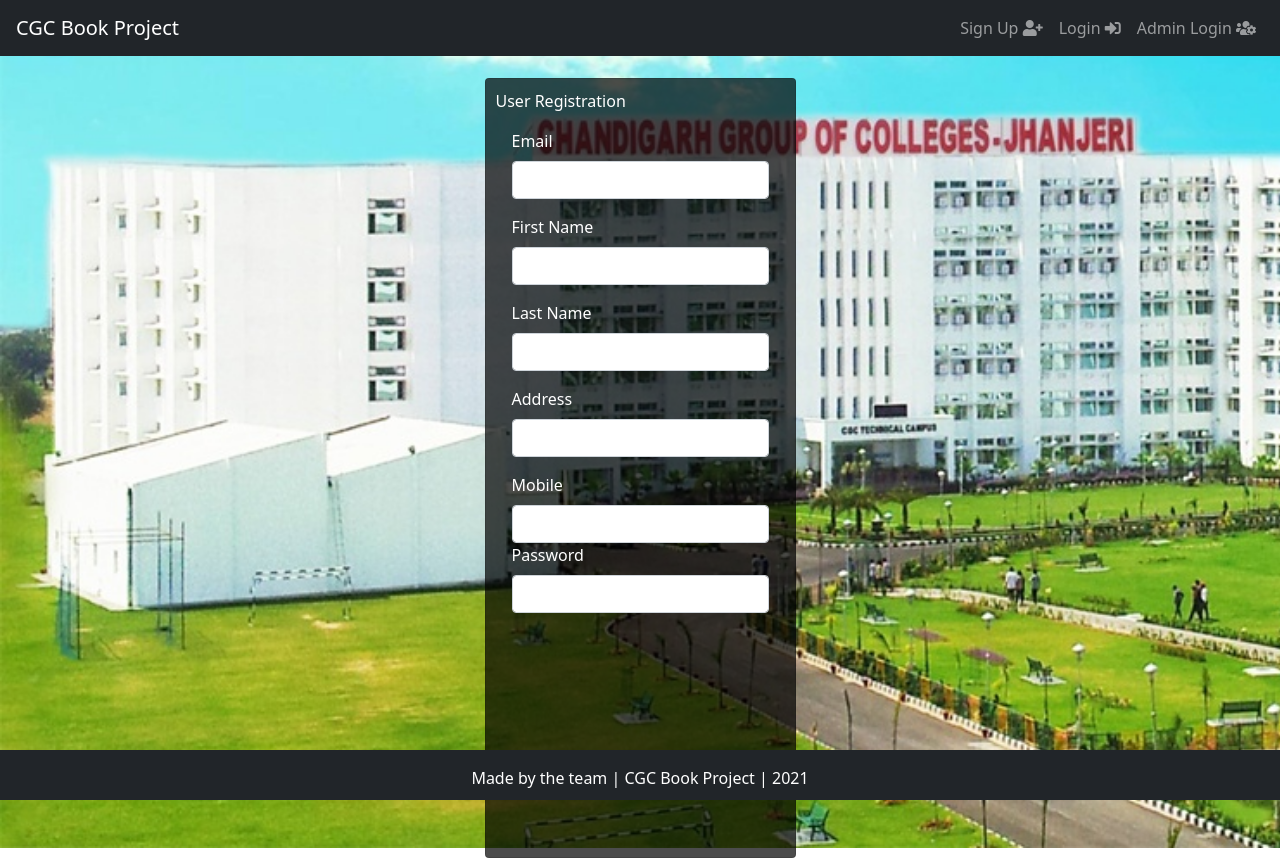
After one commit to gillgurvijay01/CGC-Book-Project, a PHP site: page /signup.php in a window 1280 px wide. The commit adds this page. Run offline with PHP 8.4, Linux system fonts and the light colour scheme.

Commit message:
Registration new user Designed but not connected to sql

```diff
--- a/css/opening.css
+++ b/css/opening.css
@@ -9,7 +9,7 @@
 }
 
 .main{
-    background-color: rgba(0, 0, 0, 0.623);
+    background-color: rgba(0, 0, 0, 0.7);
     height: 300px;
     width: 100vw;
     top: 20vh;
--- /dev/null
+++ b/css/signup.css
@@ -0,0 +1,17 @@
+div.full{
+    background-image:url('../img/cgc.jpeg');
+    background-size: cover;
+    height: 100vh;
+    width: 100vw;
+    display: flex;
+    flex-direction: row;
+    justify-content: space-around;
+    /* top: 50px; */
+}
+
+/* .division{
+    height: max-content;
+    width: max-content;
+    background-color: rgba(0, 0, 0, 0.7);
+    flex-direction: column;
+} */
--- /dev/null
+++ b/outheader.php
@@ -0,0 +1,22 @@
+<?php
+    echo '<nav class="navbar navbar-expand-lg navbar-dark bg-dark fixed-top">
+    <a class="navbar-brand" href="index.php">CGC Book Project</a>
+    <button class="navbar-toggler" type="button" data-toggle="collapse" data-target="#navbarNav" aria-controls="navbarNav" aria-expanded="false" aria-label="Toggle navigation">
+      <span class="navbar-toggler-icon"></span>
+    </button>
+    <div class="collapse navbar-collapse" id="navbarNav">
+      <ul class="navbar-nav ml-auto">
+        <li class="nav-item">
+          <a class="nav-link" href="signup.php">Sign Up     <i class="fas fa-user-plus"></i></a>
+        </li>
+        <li class="nav-item">
+          <a class="nav-link" href="login.php">Login       <i class="fas fa-sign-in-alt"></i></a>
+        </li>
+        <li class="nav-item">
+          <a class="nav-link" href="admin-login.php">Admin  Login     <i class="fas fa-users-cog"></i></a>
+        </li>
+      </ul>
+    </div>
+  </nav>';
+
+?>
--- /dev/null
+++ b/register_new_action.php
@@ -0,0 +1,3 @@
+<?php
+    $con=mysqli_connect("localhost","gurvijay","password","bookProject");
+?>
--- /dev/null
+++ b/signup.php
@@ -0,0 +1,58 @@
+<!DOCTYPE html>
+<html lang="en">
+<head>
+    <meta charset="UTF-8">
+    <meta http-equiv="X-UA-Compatible" content="IE=edge">
+    <link rel="stylesheet" href="https://maxcdn.bootstrapcdn.com/bootstrap/4.0.0/css/bootstrap.min.css" integrity="sha384-Gn5384xqQ1aoWXA+058RXPxPg6fy4IWvTNh0E263XmFcJlSAwiGgFAW/dAiS6JXm" crossorigin="anonymous">
+    <script src="https://maxcdn.bootstrapcdn.com/bootstrap/4.0.0/js/bootstrap.min.js" integrity="sha384-JZR6Spejh4U02d8jOt6vLEHfe/JQGiRRSQQxSfFWpi1MquVdAyjUar5+76PVCmYl" crossorigin="anonymous"></script>
+    <meta name="viewport" content="width=device-width, initial-scale=1.0">
+    <title>Register as new User</title>
+    <link rel="stylesheet" href="https://cdn.jsdelivr.net/npm/bootstrap-icons@1.5.0/font/bootstrap-icons.css">
+    <link href="https://cdn.jsdelivr.net/npm/bootstrap@5.0.2/dist/css/bootstrap.min.css" rel="stylesheet" integrity="sha384-EVSTQN3/azprG1Anm3QDgpJLIm9Nao0Yz1ztcQTwFspd3yD65VohhpuuCOmLASjC" crossorigin="anonymous">
+    <link rel="stylesheet" href="https://cdnjs.cloudflare.com/ajax/libs/font-awesome/5.15.4/css/all.min.css" integrity="sha512-1ycn6IcaQQ40/MKBW2W4Rhis/DbILU74C1vSrLJxCq57o941Ym01SwNsOMqvEBFlcgUa6xLiPY/NS5R+E6ztJQ==" crossorigin="anonymous" referrerpolicy="no-referrer" />
+    <link rel="stylesheet" type="text/css" href="css/signup.css">
+</head>
+<body>
+    <?php
+    include 'outheader.php';
+    ?>
+    <br><br>
+<div class="full">
+    <div class="card" style="top:20px;margin:10px;padding:10px;background-color: rgba(0, 0, 0, 0.7); color:white;">
+        <div class="card-heading ">User Registration</div>
+        <div class="card-body">
+    <form action="register_new_action.php" method="post" >
+    <div class="form-group">
+        <label for="email">Email</label>
+        <input type="email" class="form-control" id="email" name="email">
+    </div>
+    <div class="form-group"></div>
+    <label for="first_name">First Name</label>
+    <input type="text" class="form-control" id="first_name" name="first_name">
+    <div class="form-group"></div>
+    <label for="last_name">Last Name</label>
+    <input type="text" class="form-control" id="last_name" name="last_name">
+    <div class="form-group"></div>
+    <label for="Address">Address</label>
+    <input type="text" class="form-control" id="address" name="address">
+    <div class="form-group"></div>
+    <label for="mobile">Mobile</label>
+    <input type="number" class="form-control" id="mobile" name="mobile">
+    <div class="form-group">
+        <label for="password">Password</label>
+        <input type="password" class="form-control" id="password" name="password">
+    </div>
+    </form>
+    </div>
+    </div>
+</div>
+
+
+
+
+
+<?php
+include "footer.php";
+?>
+</body>
+</html>
```
Also changed, not shown: index.php (+2 -19 lines), admin-login.php (added), login.php (added).
